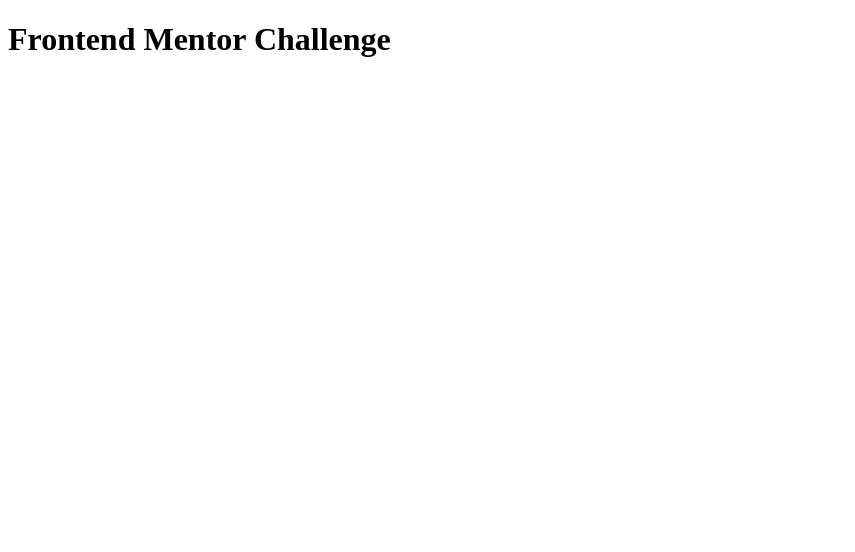
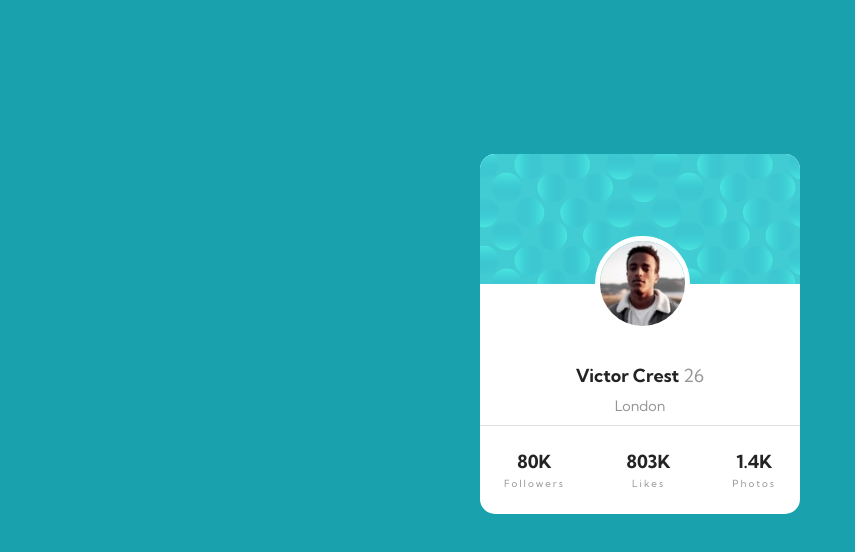
Before and after one commit to Msgl/profile-card-component, a website: page index.html in a window 1280 px wide. Shown: the whole page, without its empty margins (0-855 px from the left). Drawn offline with Linux system fonts and the light colour scheme.

Commit message:
first commit

```diff
--- a/index.html
+++ b/index.html
@@ -3,9 +3,38 @@
 <head>
     <meta charset="UTF-8">
     <meta name="viewport" content="width=device-width, initial-scale=1.0">
+    <link rel="stylesheet" href="styles.css">
+    <link rel="preconnect" href="https://fonts.gstatic.com">
+    <link href="https://fonts.googleapis.com/css2?family=Kumbh+Sans:wght@400;700&display=swap" rel="stylesheet">
     <title>Profile Card Component</title>
 </head>
+
 <body>
-    <h1>Frontend Mentor Challenge</h1>
+    <div class="container">
+        <div class="card">
+            <div id="card-image-background"></div>
+            <img id="card-image-profile" src="/images/image-victor.jpg" alt="profile-picture">
+
+            <div class="card-info">
+                <span class="bold-text">Victor Crest </span><span class="grey-text">26</span>
+                <p class="grey-text" id="city-text">London</p>
+            </div>
+            <div class="card-stats">
+                <div class="stats">
+                    <p class="bold-text">80K</p>
+                    <p class="grey-text">Followers</p>
+                </div>
+                <div class="stats">
+                    <p class="bold-text">803K</p>
+                    <p class="grey-text">Likes</p>
+                </div>
+                <div class="stats">
+                    <p class="bold-text">1.4K</p>
+                    <p class="grey-text">Photos</p>
+                </div>
+            </div>
+            </div>
+        </div>
+    </div>
 </body>
 </html>
--- /dev/null
+++ b/styles.css
@@ -0,0 +1,98 @@
+* {
+  margin: 0;
+  padding: 0;
+  box-sizing: border-box;
+}
+
+body {
+    color:rgba(0, 0, 0, 0.863);
+    background: hsl(185, 75%, 39%);
+    font-family: 'Kumbh Sans', sans-serif;
+    font-size: 18px;
+    text-align: center;
+}
+
+/* Background circles */
+
+/* background-image: url(/images/bg-pattern-top.svg);
+background-position: left 20% top 124%;
+background-image: url(/images/bg-pattern-bottom.svg);
+background-position: right 20% bottom 124%;
+background-repeat: no-repeat; */
+
+.container{
+    display: flex;
+}
+
+.card{
+    display: flex;
+    flex-direction:column;
+    margin: auto;
+    margin-top:50%;
+    width: 320px;
+    height: 360px;
+    background: white;
+    border: 2px;
+    border-radius: 15px;
+    position: relative;
+}
+
+#card-image-background{
+    background-image: url(/images/bg-pattern-card.svg);
+    width: 100%;
+    height: 130px;
+    border: 2px;
+    border-radius: 15px 15px 0 0;
+}
+
+#card-image-profile {
+    border: 5px solid white;
+    border-radius:70%;
+    width: auto;
+    height: 95px;
+    position: absolute;
+    top: 23%;
+    left: 36%;
+}
+
+.card-info {
+    flex-grow: 2;
+    margin-top: 80px;
+}
+
+.bold-text {
+    font-weight: 700;
+}
+
+.grey-text {
+    color: hsl(0, 0%, 59%);
+}
+
+#city-text {
+    font-size: 0.8em;
+    padding-top: 10px;
+}
+
+.card-stats {
+    padding: 20px;
+    display: flex;
+    justify-content: space-between;
+    border-top: hsla(0, 0%, 59%, 0.288) solid 1px;
+}
+
+
+.stats>.grey-text{
+    font-size: 0.55em;
+    letter-spacing: 2px;
+}
+
+.stats> p{
+    margin: 4px;
+}
+
+
+@media only screen and (min-width: 600px) {
+    .card {
+        margin-top:12%;
+    }
+}
```
Also changed, not shown: package.json (added, +16 -0 lines), images/bg-pattern-bottom.svg (added), images/bg-pattern-card.svg (added), images/bg-pattern-top.svg (added), images/favicon-32x32.png (added), images/image-victor.jpg (added), 2 other files.
